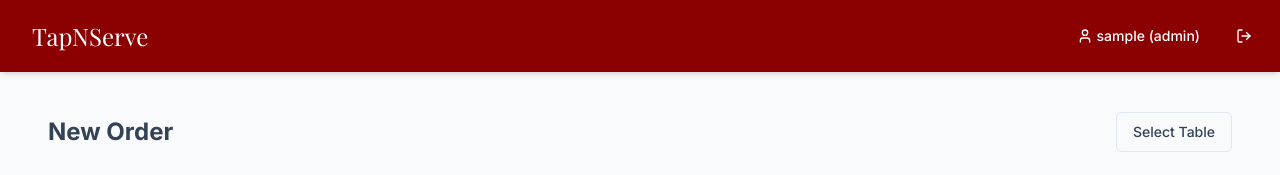
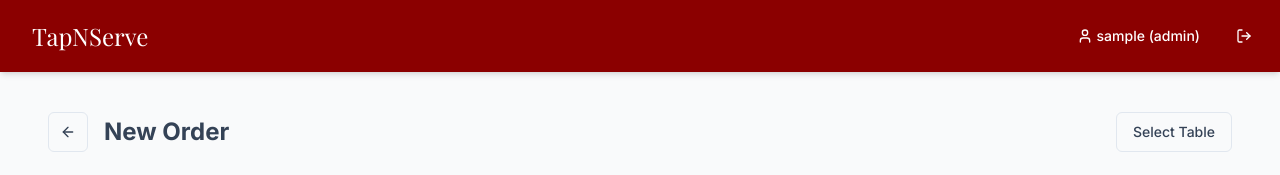
Before and after one commit to EugenI17/frontend-degree, a React (Vite) app: page /new-order in a window 1280 px wide. Shown: the top 175 px of the page. Built offline with nearby package versions, Linux system fonts and the light colour scheme; no server answers; sample sign-in values are in the browser's storage.

Commit message:
Feat: Add back button and modify table button
- Modified the table number button in `NewOrder.tsx` to match the user's request.
- Added a back button to return to the main menu.

```diff
--- a/src/pages/NewOrder.tsx
+++ b/src/pages/NewOrder.tsx
@@ -8,7 +8,7 @@ import { orderService, OrderItem } from "@/services/orderService";
 import { Input } from "@/components/ui/input";
 import { Textarea } from "@/components/ui/textarea";
 import { toast } from "sonner";
-import { Loader2, PlusCircle, Trash2, XCircle } from "lucide-react";
+import { Loader2, PlusCircle, Trash2, XCircle, ArrowLeft } from "lucide-react";
 import { Dialog, DialogContent, DialogFooter, DialogHeader, DialogTitle } from "@/components/ui/dialog";
 import DashboardLayout from "@/components/layout/DashboardLayout";
 
@@ -143,7 +143,13 @@ const NewOrder = () => {
     <DashboardLayout>
       <div className="container mx-auto py-6">
         <div className="flex justify-between items-center mb-6">
-          <h1 className="text-2xl font-bold">New Order</h1>
+          <div className="flex items-center gap-4">
+            <Button onClick={() => navigate('/dashboard')} variant="outline" size="icon">
+              <ArrowLeft className="h-4 w-4" />
+              <span className="sr-only">Back to Main Menu</span>
+            </Button>
+            <h1 className="text-2xl font-bold">New Order</h1>
+          </div>
           <Button onClick={handleOpenTableNumberDialog} variant="outline">
             {tableNumber ? `Table: ${tableNumber} (Change)` : "Select Table"}
           </Button>
```
